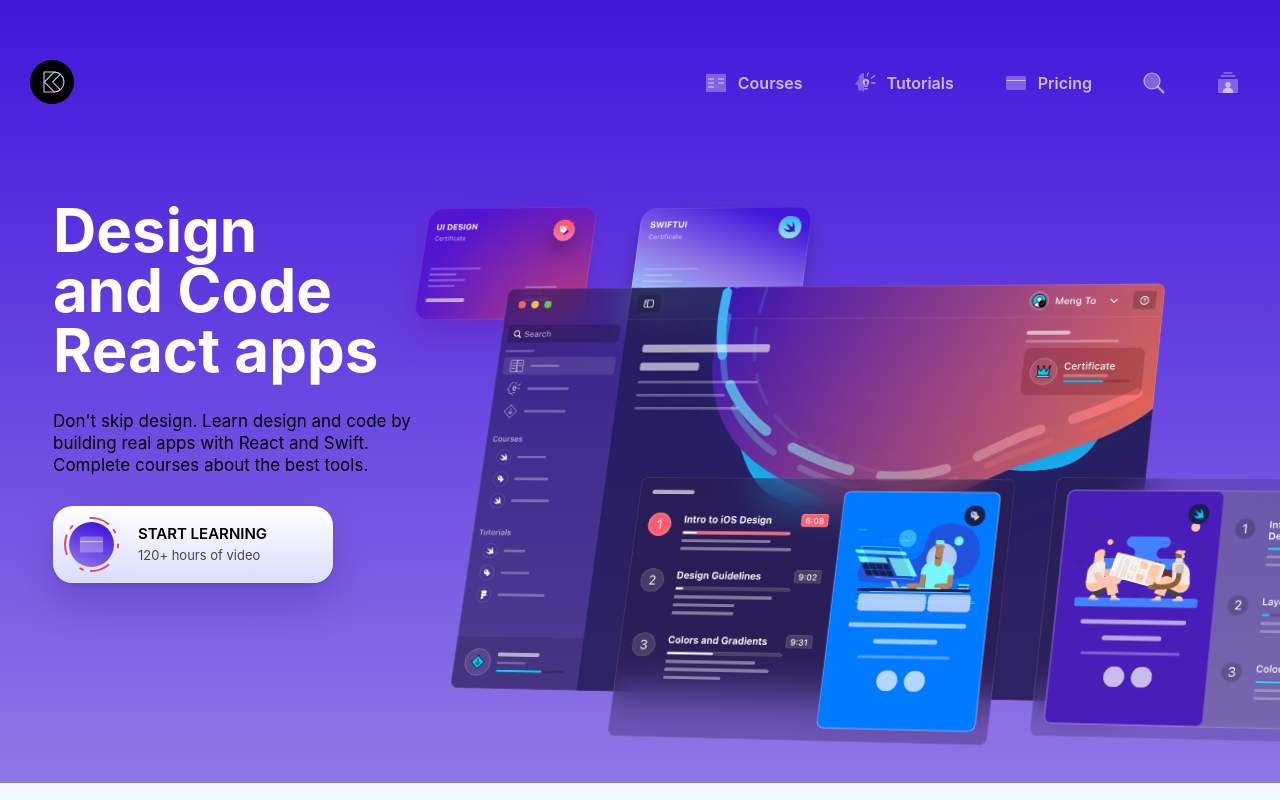
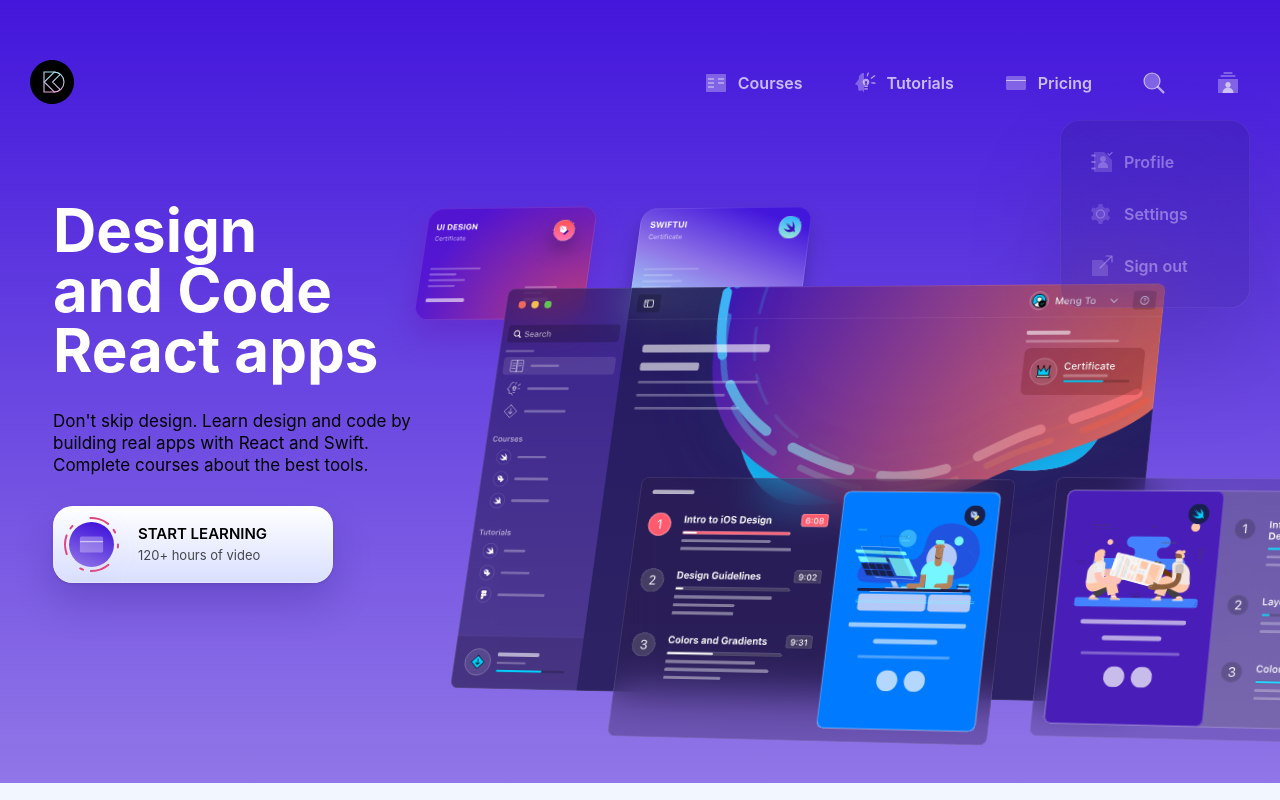
Before and after one commit to SyedJunaidNisar/Gatsby-App, a Gatsby site: page / in a window 1280 px wide. Built offline with nearby package versions, Linux system fonts and the light colour scheme; Gatsby itself is replaced by a stand-in of ours.

Commit message:
tooltip in navbar

```diff
--- a/src/components/layout/Header.js
+++ b/src/components/layout/Header.js
@@ -3,18 +3,20 @@ import React from "react"
 import styled from "styled-components"
 import { menuData } from "../../data/menuData"
 import MenuButton from "../buttons/MenuButton"
+import MenuTooltip from "../tooltips/MenuTooltips"
 
 export default function Header() {
   return (
     <Wrapper>
       <Link to="/">
-      <img src="/images/logos/logo.svg" />
+        <img src="/images/logos/logo.svg" />
       </Link>
       <MenuWrapper count={menuData.length}>
         {menuData.map((item, index) => (
           <MenuButton item={item} key={index} />
         ))}
       </MenuWrapper>
+      <MenuTooltip />
     </Wrapper>
   )
 }
--- /dev/null
+++ b/src/components/tooltips/MenuTooltips.js
@@ -0,0 +1,35 @@
+import React, { useState } from "react"
+import styled from "styled-components"
+import { tooltipData } from "../../data/menuData"
+import MenuButton from "../buttons/MenuButton"
+
+export default function MenuTooltip() {
+  const [isOpen, setIsOpen] = useState(false)
+
+  return (
+    <Wrapper isOpen={isOpen} onClick={() => setIsOpen(!isOpen)}>
+      {tooltipData.map((item, index) => (
+        <MenuButton key={index} item={item} />
+      ))}
+    </Wrapper>
+  )
+}
+
+const Wrapper = styled.div`
+  background: rgba(15, 14, 71, 0.3);
+  box-shadow: 0px 50px 100px rgba(0, 0, 0, 0.25),
+    inset 0px 0px 0px 0.5px rgba(255, 255, 255, 0.2);
+  backdrop-filter: blur(40px);
+  /* Note: backdrop-filter has minimal browser support */
+
+  border-radius: 20px;
+  padding: 20px;
+  position: absolute;
+  top: 60px;
+  right: 30px;
+  opacity: ${props => (props.isOpen ? 1 : 0.5)};
+  z-index: 1;
+  display: grid;
+  gap: 10px;
+  grid-template-columns: 150px;
+`
--- a/src/data/menuData.js
+++ b/src/data/menuData.js
@@ -9,3 +9,9 @@ export const menuData = [
   { title: "", icon: "/images/icons/search.svg", link: "/search" },
   { title: "", icon: "/images/icons/account.svg", link: "/account" },
 ]
+
+export const tooltipData = [
+  { title: "Profile", icon: "/images/icons/profile.svg", link: "/profile" },
+  { title: "Settings", icon: "/images/icons/settings.svg", link: "/settings" },
+  { title: "Sign out", icon: "/images/icons/signout.svg", link: "/logout" },
+]
```
Also changed, not shown: src/components/buttons/MenuButton.js (+4 -6 lines), src/components/sections/HeroSection.js (+6 -4 lines). Lines whose indentation alone changed are shown as unchanged.
